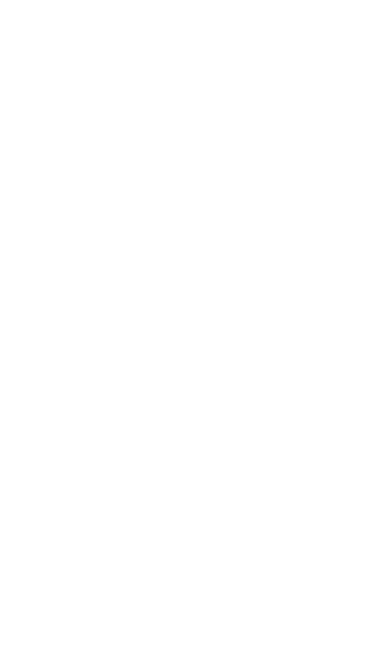
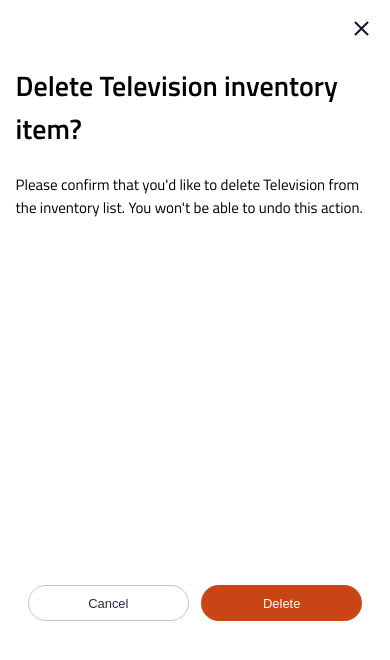
Before and after one commit to sandyngu/shredder-instock, a React (Create React App) app in the folder client/: page / in a window 390 px wide. Shown: the top 660 px of the page. Built offline with nearby package versions, Linux system fonts and the light colour scheme.

Commit message:
Delete item mobile view

```diff
--- a/client/src/App.js
+++ b/client/src/App.js
@@ -1,9 +1,11 @@
 import React from 'react';
 import './App.css';
+import DeleteItem from './DeleteItem/DeleteItem';
 
 function App() {
   return (
     <div className="App">
+      <DeleteItem />
     </div>
   );
 }
--- a/client/src/DeleteItem/DeleteItem.jsx
+++ b/client/src/DeleteItem/DeleteItem.jsx
@@ -0,0 +1,28 @@
+import React, { Component } from 'react';
+import axios from 'axios';
+import './DeleteItem.scss';
+import closeIcon from '../assets/icons/close-24px.svg';
+
+
+
+
+function DeleteItem(props) {
+
+    return (
+        <>
+            <section className="delete">
+                <img className="delete__close-icon" src={closeIcon} alt='Close' />
+                <div className="delete__text-container">
+                    <h1 className="delete__text-container-title">Delete Television inventory item?</h1>
+                    <p className="delete__text-container-subtitle">Please confirm that you'd like to delete Television from the inventory list. You won't be able to undo this action.</p>
+                </div>
+                <div className="delete__button-container">
+                    <button className="delete__button-container-cancel">Cancel</button>
+                    <button className="delete__button-container-delete" >Delete</button>
+                </div>
+            </section>
+        </>
+    )
+}
+
+export default DeleteItem;
--- a/client/src/DeleteItem/DeleteItem.scss
+++ b/client/src/DeleteItem/DeleteItem.scss
@@ -0,0 +1,45 @@
+@import "../partials/global";
+
+.delete{
+    display:flex;
+    flex-direction:column;
+    flex-wrap:wrap;
+    text-align: left;
+    padding:4%;
+    &__close-icon{
+        height:25px;
+        margin-left:auto;
+    }
+    &__text-container{
+        margin:0;
+        margin-bottom:90vw;
+    }
+    &__text-container-subtitle{
+        font-size: $p1-mobile-fontsize;
+    }
+    &__button-container{
+        display:flex;
+        flex-direction:row;
+        justify-content: space-evenly;
+            &-cancel{
+                border: 1.5px solid $cloud;
+                background-color:$white;
+                color:$graphite;
+                border-radius:20px;
+                font-size:$p2-mobile-fontsize;
+                min-width:45%;
+                height:36px;
+                padding:0;
+            }
+            &-delete{
+                border-style:none;
+                border-radius:20px;
+                color:$white;
+                background-color: $red;
+                font-size:$p2-mobile-fontsize;
+                min-width:45%;
+                height:36px;
+                padding:0;
+            }
+}
+}
```
